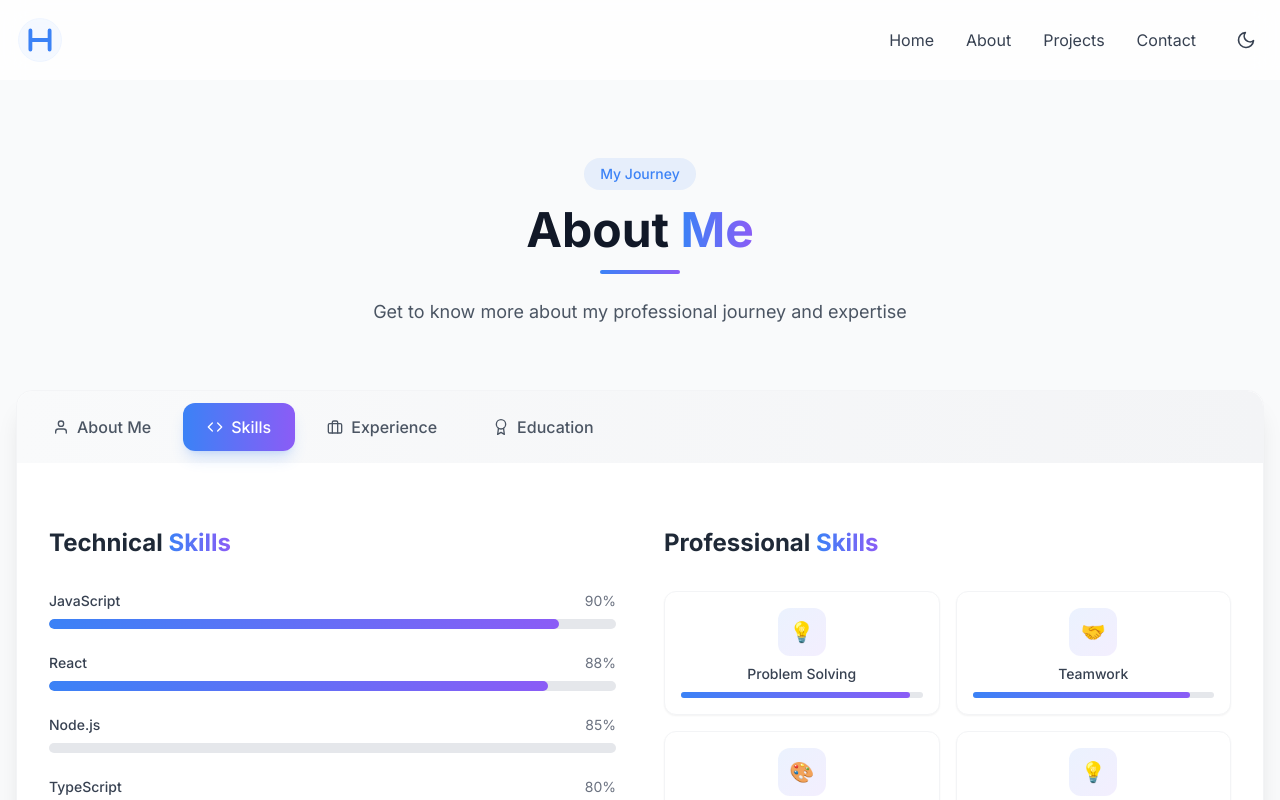
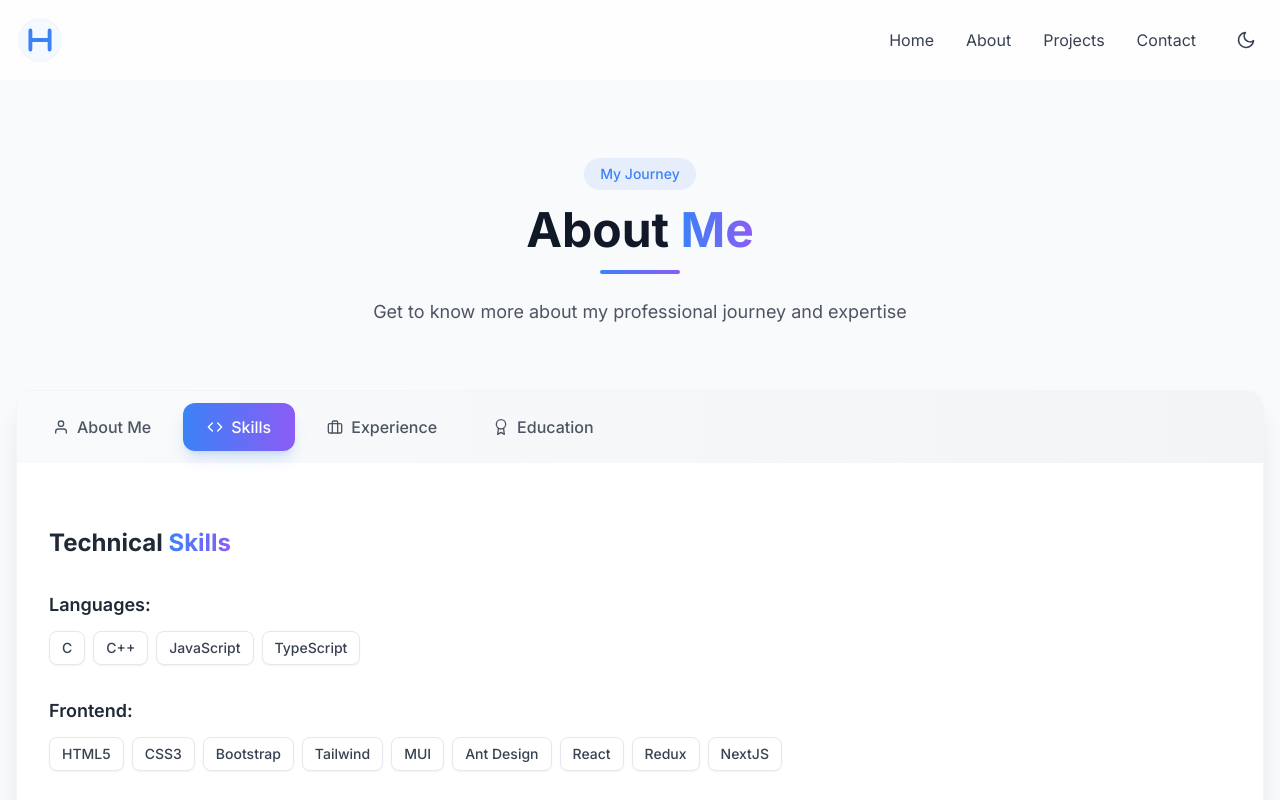
Before and after one commit to TAIJULAMAN/latest-portfolio, a React (Vite) app: page / in a window 1280 px wide. Both pictures are taken after a click on the button "Skills". Shown: the part 818-1618 px from the top of the page. Built offline with nearby package versions, Linux system fonts and the light colour scheme.

Commit message:
about section

```diff
--- a/src/components/sections/About.jsx
+++ b/src/components/sections/About.jsx
@@ -77,6 +77,26 @@ const SkillBar = ({ name, level, color = 'primary' }) => {
   );
 };
 
+const SkillCategory = ({ title, skills }) => (
+  <div className="mb-8">
+    <h4 className="text-lg font-semibold text-gray-800 dark:text-gray-200 mb-3">
+      {title}:
+    </h4>
+    <div className="flex flex-wrap gap-2">
+      {skills.map((skill, index) => (
+        <motion.span
+          key={index}
+          className="px-3 py-1.5 bg-white dark:bg-gray-800/50 backdrop-blur-sm rounded-lg text-sm font-medium text-gray-700 dark:text-gray-300 border border-gray-200 dark:border-gray-700/50 shadow-sm hover:shadow-md transition-all duration-300"
+          whileHover={{ y: -2, scale: 1.02 }}
+          whileTap={{ scale: 0.98 }}
+        >
+          {skill}
+        </motion.span>
+      ))}
+    </div>
+  </div>
+);
+
 const ExperienceItem = ({ role, company, duration, description, isLast }) => (
   <motion.div
     className="relative pl-8 pb-8 group"
@@ -126,13 +146,23 @@ export const About = () => {
 
   const y = useTransform(scrollYProgress, [0, 1], ["0%", "10%"]);
 
-  const skills = [
-    { name: 'JavaScript', level: 90, color: 'primary' },
-    { name: 'React', level: 88, color: 'primary' },
-    { name: 'Node.js', level: 85, color: 'emerald-500' },
-    { name: 'TypeScript', level: 80, color: 'blue-500' },
-    { name: 'MongoDB', level: 75, color: 'green-500' },
-    { name: 'AWS', level: 70, color: 'yellow-500' },
+  const technicalSkills = [
+    {
+      title: "Languages",
+      skills: ["C", "C++", "JavaScript", "TypeScript"]
+    },
+    {
+      title: "Frontend",
+      skills: ["HTML5", "CSS3", "Bootstrap", "Tailwind", "MUI", "Ant Design", "React", "Redux", "NextJS"]
+    },
+    {
+      title: "Backend",
+      skills: ["NodeJS", "ExpressJS", "Mongoose", "MongoDB", "Prisma", "KnexJS", "PostgreSQL", "GraphQL", "Socket.IO"]
+    },
+    {
+      title: "Deployment",
+      skills: ["CI/CD", "Docker", "AWS", "Digital Ocean", "Hostinger"]
+    }
   ];
 
   const experiences = [
@@ -323,7 +353,7 @@ export const About = () => {
             </TabContent>
 
             <TabContent isActive={activeTab === 'skills'}>
-              <div className="grid md:grid-cols-2 gap-12">
+              <div className="grid md:grid-cols-1 gap-12">
                 <motion.div
                   initial={{ opacity: 0, y: 20 }}
                   whileInView={{ opacity: 1, y: 0 }}
@@ -333,20 +363,28 @@ export const About = () => {
                   <h3 className="text-2xl font-bold text-gray-800 dark:text-white mb-8">
                     Technical <span className="bg-clip-text text-transparent bg-gradient-to-r from-primary to-secondary">Skills</span>
                   </h3>
-                  {skills.map((skill, index) => (
-                    <SkillBar key={index} {...skill} />
-                  ))}
+                  <div className="space-y-6">
+                    {technicalSkills.map((category, index) => (
+                      <SkillCategory
+                        key={index}
+                        title={category.title}
+                        skills={category.skills}
+                      />
+                    ))}
+                  </div>
                 </motion.div>
+
                 <motion.div
                   initial={{ opacity: 0, y: 20 }}
                   whileInView={{ opacity: 1, y: 0 }}
                   viewport={{ once: true, margin: "-50px" }}
                   transition={{ duration: 0.5, delay: 0.1 }}
+                  className="mt-8"
                 >
                   <h3 className="text-2xl font-bold text-gray-800 dark:text-white mb-8">
                     Professional <span className="bg-clip-text text-transparent bg-gradient-to-r from-primary to-secondary">Skills</span>
                   </h3>
-                  <div className="grid grid-cols-2 gap-4">
+                  <div className="grid grid-cols-1 sm:grid-cols-2 gap-4">
                     {[
                       { name: 'Problem Solving', level: 95 },
                       { name: 'Teamwork', level: 90 },
@@ -367,10 +405,10 @@ export const About = () => {
                         <div className="w-12 h-12 rounded-xl bg-gradient-to-br from-primary/10 to-secondary/10 text-primary dark:text-primary-400 flex items-center justify-center text-xl mb-2 mx-auto">
                           {index % 3 === 0 ? '💡' : index % 3 === 1 ? '🤝' : '🎨'}
                         </div>
-                        <p className="text-sm font-medium text-gray-700 dark:text-gray-300 text-center">
+                        <p className="text-sm font-medium text-gray-700 dark:text-gray-300 text-center mb-2">
                           {skill.name}
                         </p>
-                        <div className="mt-2 w-full bg-gray-200 dark:bg-gray-700 rounded-full h-1.5">
+                        <div className="w-full bg-gray-200 dark:bg-gray-700 rounded-full h-1.5">
                           <motion.div
                             className="h-full rounded-full bg-gradient-to-r from-primary to-secondary"
                             initial={{ width: 0 }}
```
